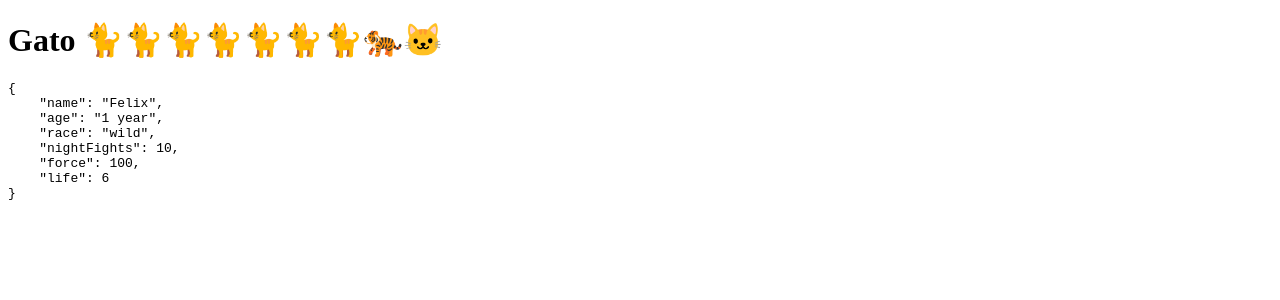
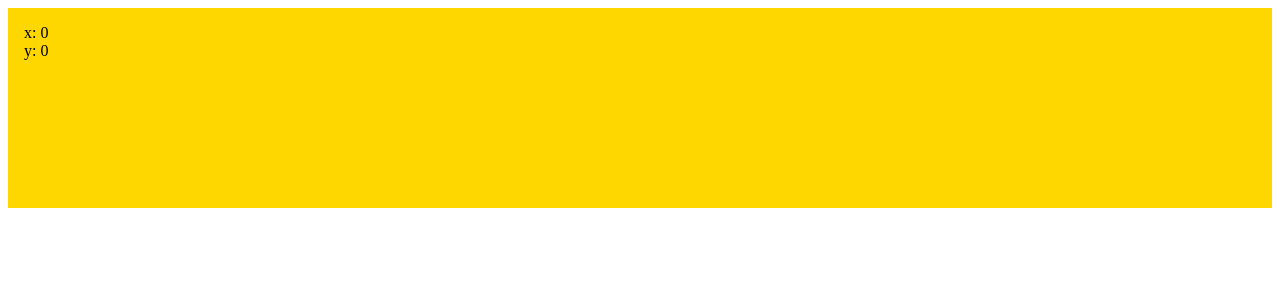
Before and after one commit to carlosmorera/CursoReact2020, a React (Create React App) app: page / in a window 1280 px wide. Shown: the top 300 px of the page. Built offline with nearby package versions, Linux system fonts and the light colour scheme.

Commit message:
Se hace ejercio donde se miran los eventos del mouse y como se manejan

```diff
--- a/src/App.js
+++ b/src/App.js
@@ -1,37 +1,38 @@
 import React, {Component} from "react";
 
-const Gato = (props) => (
-    <div>
-        <h1>
-            Gato 🐈🐈🐈🐈🐈🐈🐈🐅🐱
-        </h1>
-        <pre>
-            {JSON.stringify(props, null, 4)}
-        </pre>
-    </div>
-)
+const styles = {
+    height: '200px',
+    background: 'gold',
+    padding: '1em',
+    boxSizing: 'border-box'
+
+}
 
 class App extends Component {
+
     state = {
-        force: 100,
-        life: 6,
-        age: '1 year'
+        x: 0,
+        y: 0
+    }
+
+    manejador = (event) => {
+        this.setState({
+            x: event.clientX,
+            y: event.clientY
+        })
     }
 
     render() {
-        const otherData = {
-            race: 'wild',
-            nightFights: 10
-        }
-
         return (
-            <div>
-                <Gato
-                    name='Felix'
-                    age='2 years'
-                    {...otherData}
-                    {...this.state}
-                />
+            <div
+                style={styles}
+                onMouseMove={this.manejador}>
+                <div>
+                    x: {this.state.x}
+                </div>
+                <div>
+                    y: {this.state.y}
+                </div>
             </div>
 
         )
```
